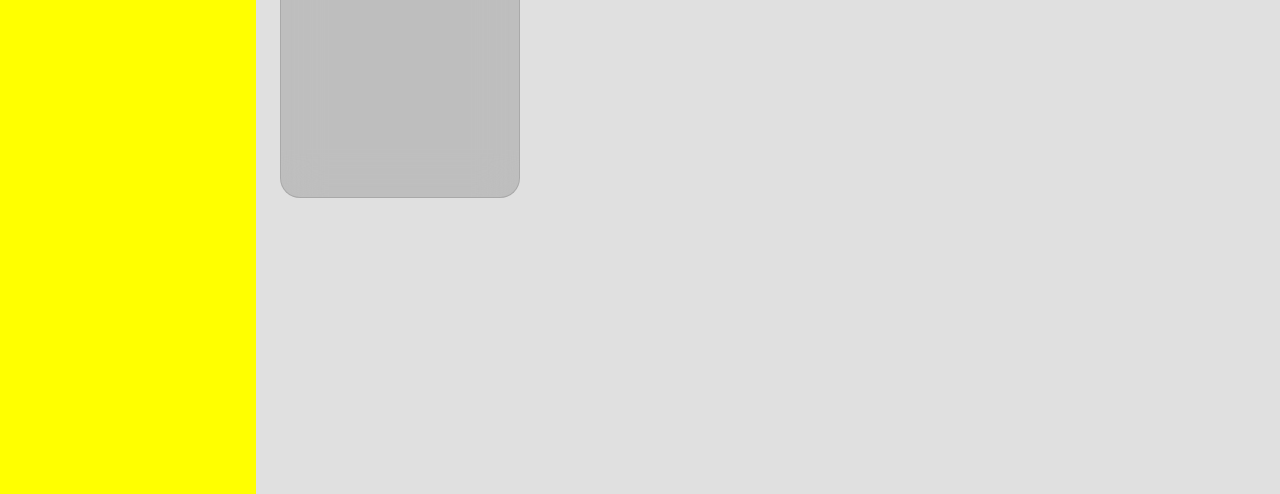
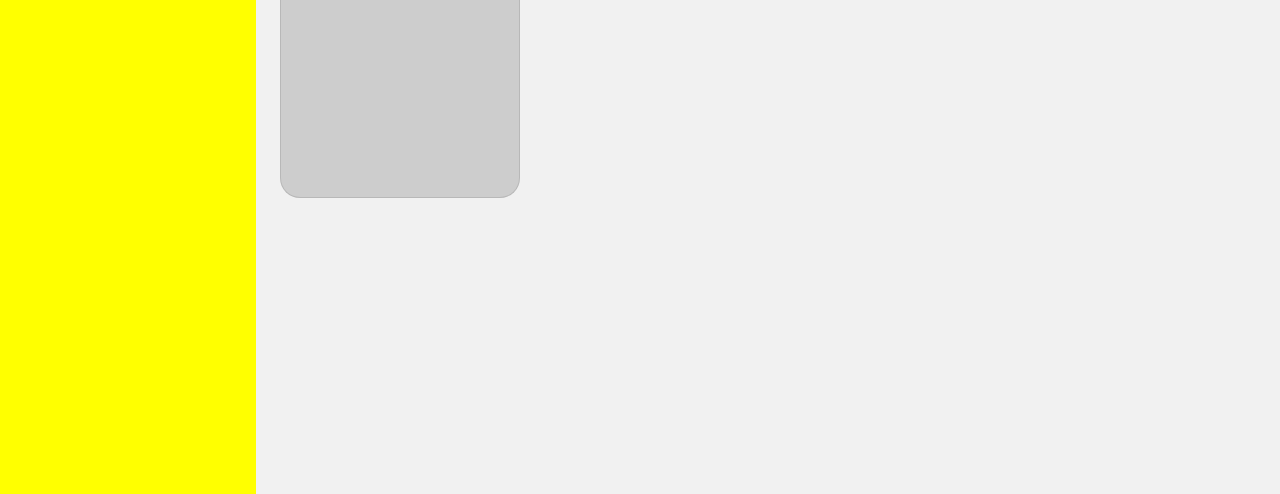
Before and after one commit to DaviLimS/flying-todo-list, a website built with webpack: page src/template.html in a window 1280 px wide. Shown: the part 306-800 px from the top of the page. Built offline with nearby package versions, Linux system fonts and the light colour scheme.

Commit message:
Idid a good style for the cards

```diff
--- a/src/style.css
+++ b/src/style.css
@@ -27,7 +27,7 @@ body {
     height: 100%;
     grid-column: 2 / 6;
     grid-row: 2 / 6;
-    background-color: rgb(224, 224, 224);
+    background-color: rgb(241, 241, 241);
 }
 
 .sidebar {
@@ -41,9 +41,8 @@ body {
 .card {
     width: 13rem;
     height: 18rem;
-    border: 0.5px solid rgba(80, 80, 80, 0.192);
-    background-color: rgba(100, 100, 100, 0.267);
-    backdrop-filter: blur(20px);
+    border: 0.5px solid rgba(97, 97, 97, 0.192);
+    background-color: rgba(189, 189, 189, 0.697);
     border-radius: 20px;
     padding: 15px;
     margin: 1.5rem;
```
